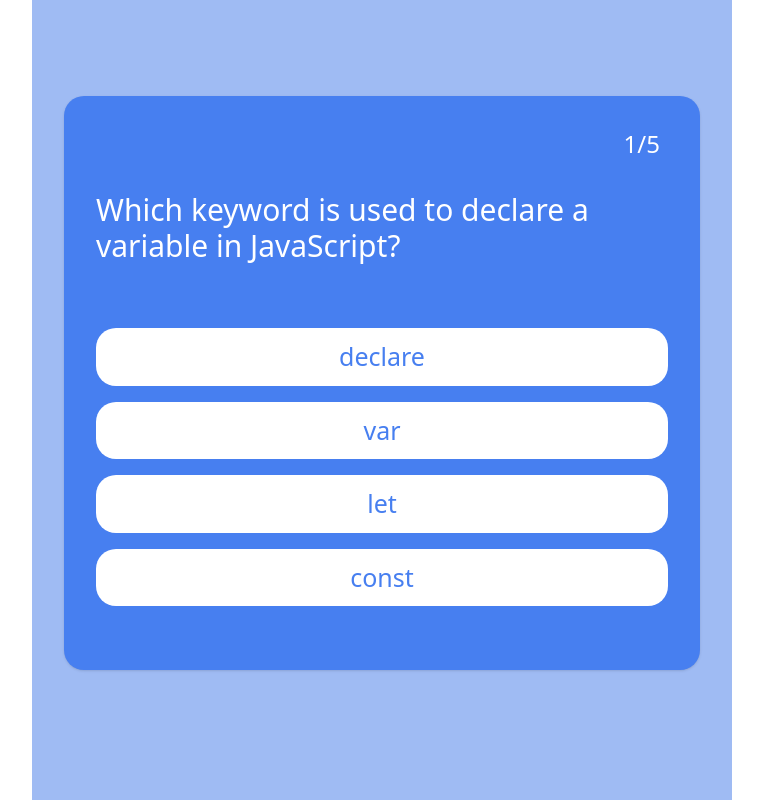
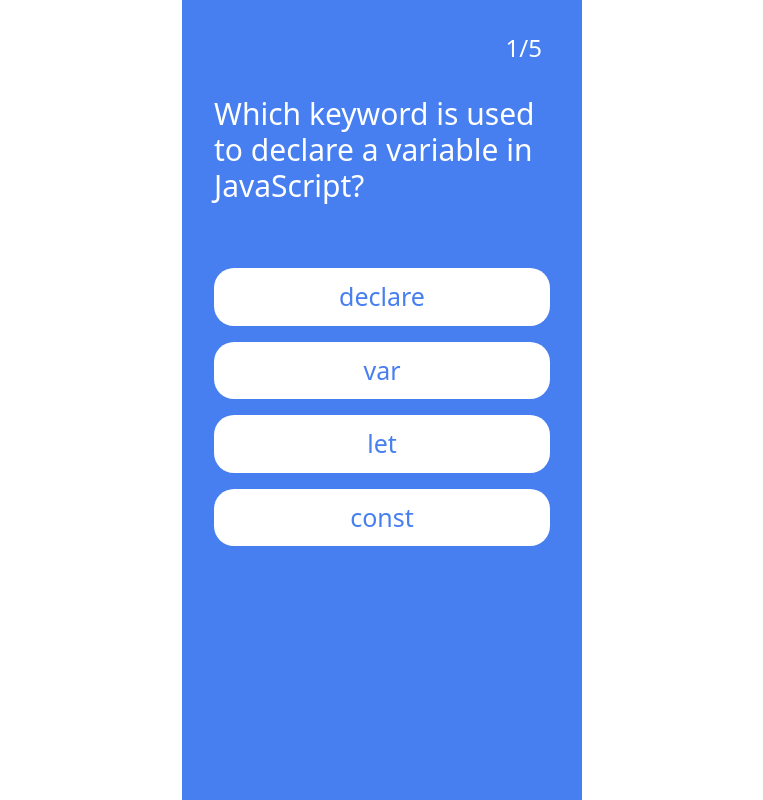
Before and after one commit to sidharth-n/ReactJS-lab, a React (Vite) app in the folder ask-me/: page / in a window 1280 px wide. Shown: the whole page, without its empty margins (258-1021 px from the left). Built offline with nearby package versions, Linux system fonts and the light colour scheme.

Commit message:
css corrected

```diff
--- a/ask-me/src/App.css
+++ b/ask-me/src/App.css
@@ -1,15 +1,10 @@
 #root {
-  max-width: 700px;
+  max-width: 400px;
   margin: 0 auto;
-  padding: 2rem;
+
   text-align: center;
-  background-color: #9fbbf3;
+  background-color: #477ff0;
   height: 100vh;
-}
-
-.main-container {
-  background-color: #477ff0;
-  border-radius: 20px;
 }
 
 .question {
--- a/ask-me/src/App.jsx
+++ b/ask-me/src/App.jsx
@@ -109,7 +109,7 @@
   }
 
   return (
-    <div className="main-container mx-auto shadow p-8 mt-16 relative ">
+    <div className="main-container mx-auto  p-8  relative ">
       <div className={` ${!isgameDone ? "flex" : "hidden"} flex flex-col`}>
         <div className="font-medium text-2xl absolute top-8 right-10 text-white">
           {questionNumber}/{quizData.questions.length}
```
